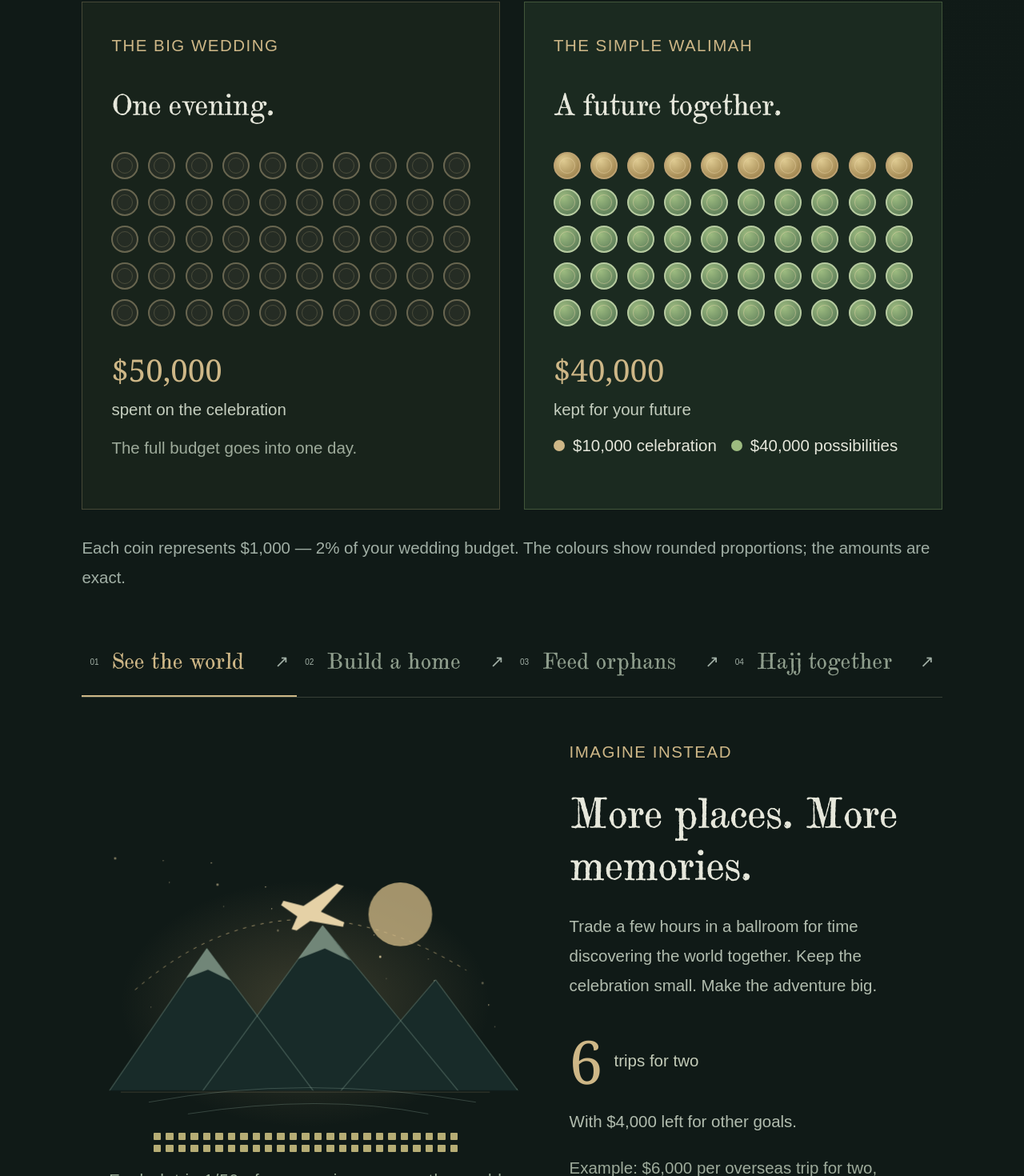
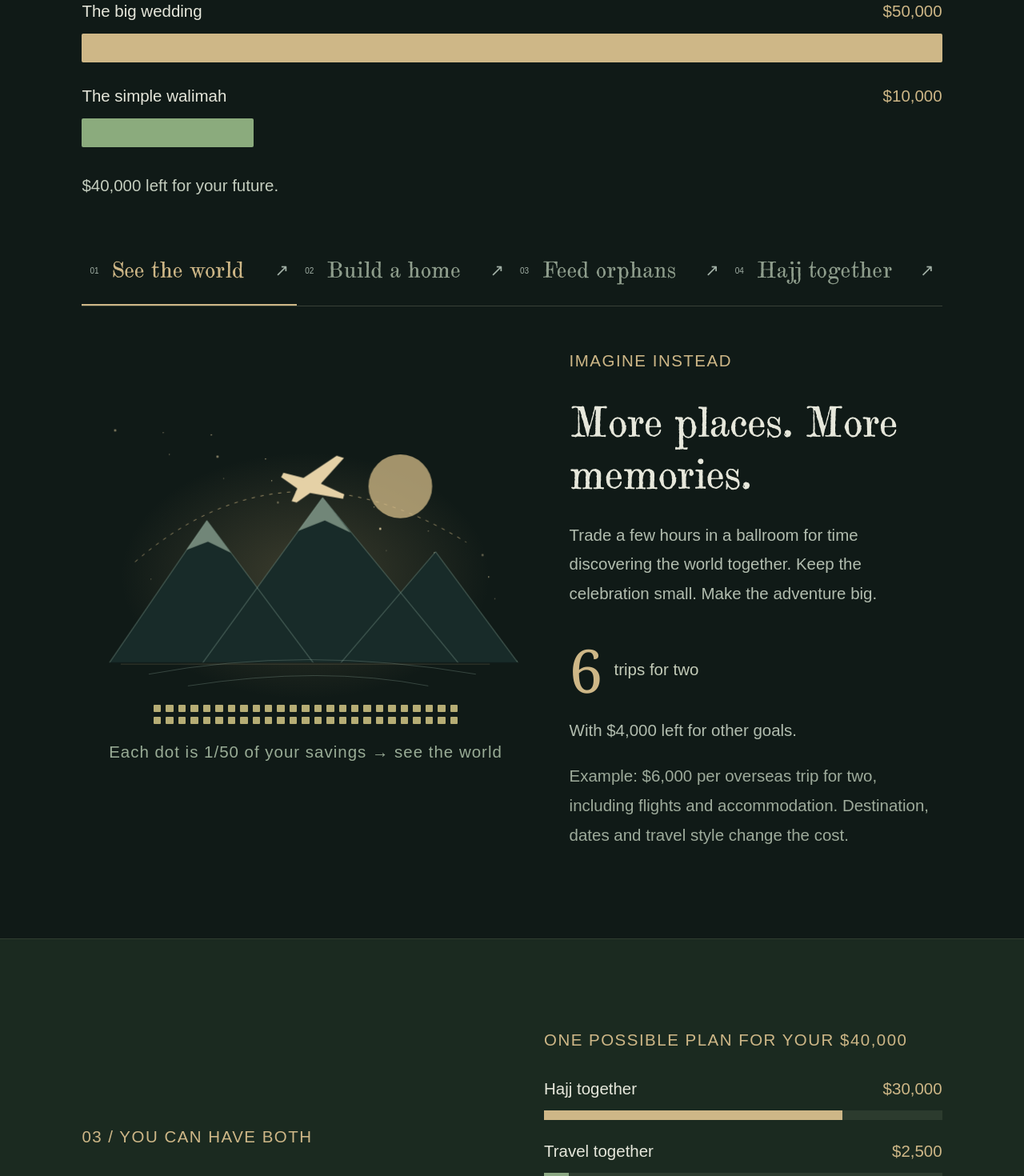
Before and after one commit to saifalushi1/areese, a React (Vite) app: page / in a window 1280 px wide. Shown: the part 5678-7148 px from the top of the page at 80% size. Built offline with nearby package versions, Linux system fonts and the light colour scheme.

Commit message:
Scale celebration bars by cost and include Hajj in the combined plan

```diff
--- a/src/App.tsx
+++ b/src/App.tsx
@@ -51,7 +51,7 @@ const choices = [
     title: "Our first year. A sacred journey.",
     text: "A simple walimah can leave room for something extraordinary: planning to complete Hajj together within our first year of marriage. Imagine beginning our life together with worship, gratitude, and a journey to the Kaaba.",
     unit: 30000,
-    suffix: "of a Hajj fund for two",
+    suffix: "of a $30,000 Hajj fund for two",
     note: "Example goal: $30,000 for two people. This is a planning target, not a package quote. Costs vary by departure country, provider, and year. Completing Hajj in our first year depends on the Hajj dates, eligibility, permits, and package availability.",
   },
 ] as const;
@@ -397,6 +397,14 @@ export default function App() {
     [0, reduced || paused ? 0 : 100],
   );
   const saved = Math.max(0, budget - simple);
+  const hajjFund = Math.min(saved, choices[3].unit);
+  const afterHajj = saved - hajjFund;
+  const plan = [
+    ["Hajj together", hajjFund],
+    ["Travel together", Math.floor(afterHajj * 0.25)],
+    ["Build your home fund", Math.floor(afterHajj * 0.6)],
+    ["Support orphan meals", Math.floor(afterHajj * 0.15)],
+  ] as const;
   const choice = choices[selected];
   const result =
     selected === 1 || selected === 3
@@ -665,7 +673,7 @@ export default function App() {
                     />
                   </div>
                 )}
-                <p className="assumption">{choice.note}</p>
+                {selected !== 3 && <p className="assumption">{choice.note}</p>}
                 {selected === 3 && (
                   <>
                     <p className="remainder">
@@ -683,10 +691,6 @@ export default function App() {
                     </a>
                   </>
                 )}
-                <p className="small-note">
-                  Each option uses the same savings separately. They cannot all
-                  be funded in full at once.
-                </p>
               </div>
             </div>
           </section>
@@ -706,20 +710,18 @@ export default function App() {
               <p className="plan-label">
                 ONE POSSIBLE PLAN FOR YOUR {money(saved)}
               </p>
-              {[
-                ["Travel together", 0.25],
-                ["Build your home fund", 0.6],
-                ["Support orphan meals", 0.15],
-              ].map(([label, share]) => (
+              {plan.map(([label, amount]) => (
                 <div className="plan-row" key={label}>
                   <div>
                     <span>{label}</span>
-                    <strong>{money(Math.floor(saved * Number(share)))}</strong>
+                    <strong>{money(amount)}</strong>
                   </div>
                   <div className="plan-track">
                     <motion.div
                       initial={{ width: 0 }}
-                      whileInView={{ width: `${Number(share) * 100}%` }}
+                      whileInView={{
+                        width: `${saved > 0 ? (amount / saved) * 100 : 0}%`,
+                      }}
                       viewport={{ once: true }}
                       transition={{ duration: 1.2 }}
                     />
@@ -727,8 +729,10 @@ export default function App() {
                 </div>
               ))}
               <p className="small-note">
-                Example split: 25% travel · 60% home · 15% giving. Whole-dollar
-                figures are rounded down; any remainder stays in savings.
+                Example plan: put up to $30,000 toward Hajj for two, then split
+                the remaining savings: 25% travel · 60% home · 15% giving.
+                Whole-dollar figures are rounded down; any remainder stays in
+                savings.
               </p>
             </Reveal>
           </section>
--- a/src/components/CostComparison.tsx
+++ b/src/components/CostComparison.tsx
@@ -14,66 +14,34 @@ export function CostComparison({
   budget: number;
   simple: number;
 }) {
-  const saved = Math.max(0, budget - simple);
-  const spentCoins = Math.round(Math.min(simple / budget, 1) * 50);
+  const scale = Math.max(budget, simple, 1);
   return (
-    <div className="cost-comparison">
-      <motion.article
-        className="coin-card"
-        initial={{ opacity: 0, y: 20 }}
-        whileInView={{ opacity: 1, y: 0 }}
-        viewport={{ once: true }}
-      >
-        <p className="eyebrow">THE BIG WEDDING</p>
-        <h3>One evening.</h3>
-        <div className="coin-board" aria-hidden="true">
-          {Array.from({ length: 50 }, (_, i) => (
-            <span
-              key={i}
-              className="coin coin-spent"
-              style={{ animationDelay: `${i * 15}ms` }}
+    <div
+      className="cost-comparison"
+      aria-label="Celebration costs on the same scale"
+    >
+      {[
+        { name: "The big wedding", cost: budget, kind: "wedding" },
+        { name: "The simple walimah", cost: simple, kind: "walimah" },
+      ].map(({ name, cost, kind }) => (
+        <div className="cost-bar-row" key={kind}>
+          <div className="cost-bar-label">
+            <span>{name}</span>
+            <strong>{money(cost)}</strong>
+          </div>
+          <div className="cost-bar-space">
+            <motion.div
+              className={`cost-bar cost-bar-${kind}`}
+              initial={{ width: 0 }}
+              whileInView={{ width: `${(cost / scale) * 100}%` }}
+              transition={{ duration: 0.8 }}
+              aria-hidden="true"
             />
-          ))}
+          </div>
         </div>
-        <p className="coin-total">
-          {money(budget)} <span>spent on the celebration</span>
-        </p>
-        <p className="small-note">The full budget goes into one day.</p>
-      </motion.article>
-      <motion.article
-        className="coin-card coin-card-future"
-        initial={{ opacity: 0, y: 20 }}
-        whileInView={{ opacity: 1, y: 0 }}
-        viewport={{ once: true }}
-      >
-        <p className="eyebrow">THE SIMPLE WALIMAH</p>
-        <h3>A future together.</h3>
-        <div className="coin-board" aria-hidden="true">
-          {Array.from({ length: 50 }, (_, i) => (
-            <span
-              key={i}
-              className={`coin ${i < spentCoins ? "coin-celebration" : "coin-future"}`}
-              style={{ animationDelay: `${i * 15}ms` }}
-            />
-          ))}
-        </div>
-        <p className="coin-total">
-          {money(saved)} <span>kept for your future</span>
-        </p>
-        <div className="coin-key">
-          <span>
-            <i />
-            {money(Math.min(simple, budget))} celebration
-          </span>
-          <span>
-            <i />
-            {money(saved)} possibilities
-          </span>
-        </div>
-      </motion.article>
-      <p className="coin-explanation">
-        Each coin represents {money(budget / 50)} — 2% of your wedding budget.
-        The colours show rounded proportions; the amounts are exact.
+      ))}
+      <p className="cost-savings">
+        {money(Math.max(0, budget - simple))} left for your future.
       </p>
     </div>
   );
--- a/src/styles/global.css
+++ b/src/styles/global.css
@@ -1325,104 +1325,6 @@ input[type="range"]::-moz-range-thumb {
     flex-wrap: wrap;
   }
 }
-/* Coin boards make the cost of one evening tangible. */
-.cost-comparison {
-  display: grid;
-  grid-template-columns: 1fr 1fr;
-  gap: 30px;
-  margin: 45px 0;
-}
-.coin-card {
-  padding: 36px;
-  min-width: 0;
-  border: 1px solid #ceb78740;
-  background: #18231b;
-}
-.coin-card-future {
-  background: #1b2a20;
-  border-color: #8eae7055;
-}
-.coin-card h3 {
-  font-size: clamp(36px, 3vw, 58px);
-  letter-spacing: -1px;
-  margin-bottom: 28px;
-}
-.coin-board {
-  display: grid;
-  grid-template-columns: repeat(10, 1fr);
-  gap: 12px;
-  margin: 30px 0;
-}
-.coin {
-  aspect-ratio: 1;
-  border-radius: 50%;
-  border: 2px solid #bda272;
-  background: radial-gradient(circle at 35% 30%, #deca91, #927540);
-  position: relative;
-  animation: coin-arrive 0.65s ease-out both;
-}
-.coin::after {
-  content: "";
-  position: absolute;
-  inset: 16%;
-  border: 1px solid #f3ddb066;
-  border-radius: 50%;
-}
-.coin-spent {
-  background: #252c24;
-  border-color: #696650;
-}
-.coin-spent::after {
-  border-color: #aba17a44;
-}
-.coin-future {
-  background: radial-gradient(circle at 35% 30%, #9dbb80, #4f7051);
-  border-color: #b7cba0;
-}
-.coin-total {
-  color: var(--gold);
-  font:
-    clamp(36px, 3vw, 58px) Georgia,
-    serif;
-  line-height: 1.3;
-  margin-bottom: 18px;
-}
-.coin-total span {
-  display: block;
-  font:
-    clamp(20px, 1.6vw, 30px) Arial,
-    sans-serif;
-  color: #c5cebf;
-  margin-top: 12px;
-}
-.coin-key {
-  display: flex;
-  flex-wrap: wrap;
-  gap: 18px;
-  font-size: clamp(20px, 1.6vw, 30px);
-  line-height: 1.5;
-}
-.coin-key span {
-  display: flex;
-  align-items: baseline;
-  gap: 10px;
-}
-.coin-key i {
-  width: 14px;
-  height: 14px;
-  border-radius: 50%;
-  background: var(--gold);
-  flex-shrink: 0;
-}
-.coin-key span:last-child i {
-  background: #9dbb80;
-}
-.coin-explanation {
-  grid-column: 1/-1;
-  font-size: clamp(20px, 1.6vw, 30px);
-  color: var(--muted);
-  margin: 0;
-}
 .choice-tabs {
   grid-template-columns: repeat(4, 1fr);
 }
@@ -1478,3 +1380,54 @@ input[type="range"]::-moz-range-thumb {
     font-size: 20px;
   }
 }
+
+/* Both celebration costs use one shared horizontal scale. */
+.cost-comparison {
+  display: block;
+  margin: 45px 0;
+}
+.cost-bar-row {
+  margin: 30px 0;
+}
+.cost-bar-label {
+  display: flex;
+  justify-content: space-between;
+  gap: 24px;
+  font-size: clamp(20px, 1.6vw, 30px);
+  margin-bottom: 16px;
+}
+.cost-bar-label strong {
+  color: var(--gold);
+  font-weight: 400;
+  white-space: nowrap;
+}
+.cost-bar-space {
+  width: 100%;
+  height: 36px;
+}
+.cost-bar {
+  height: 100%;
+  border-radius: 2px;
+}
+.cost-bar-wedding {
+  background: var(--gold);
+}
+.cost-bar-walimah {
+  background: #8bab7d;
+}
+.cost-savings {
+  font-size: clamp(20px, 1.6vw, 30px);
+  color: #c5cebf;
+  margin: 24px 0 0;
+}
+.plan-row:nth-child(5) .plan-track > div {
+  background: #a7b796;
+}
+@media (max-width: 700px) {
+  .cost-bar-label {
+    gap: 12px;
+  }
+  .cost-bar-space {
+    height: 28px;
+  }
+}
```
Also changed, not shown: 2 other files (tests, documents, lock files or other folders).
